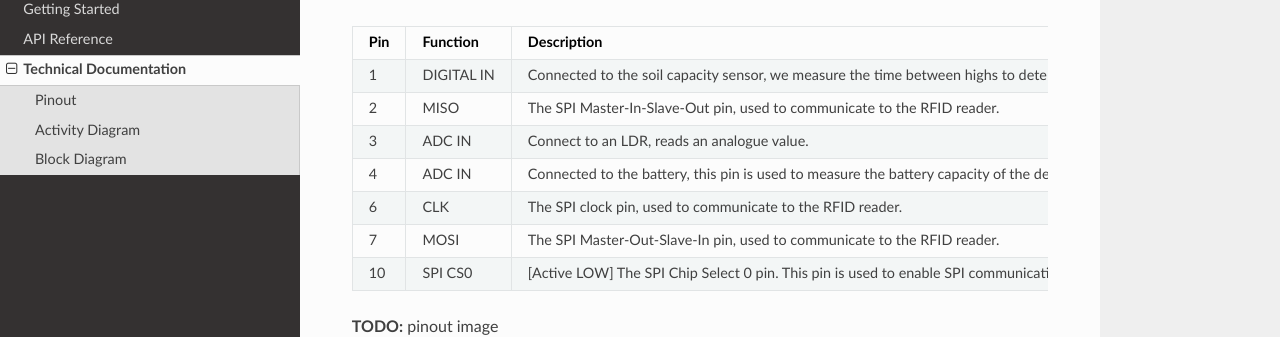
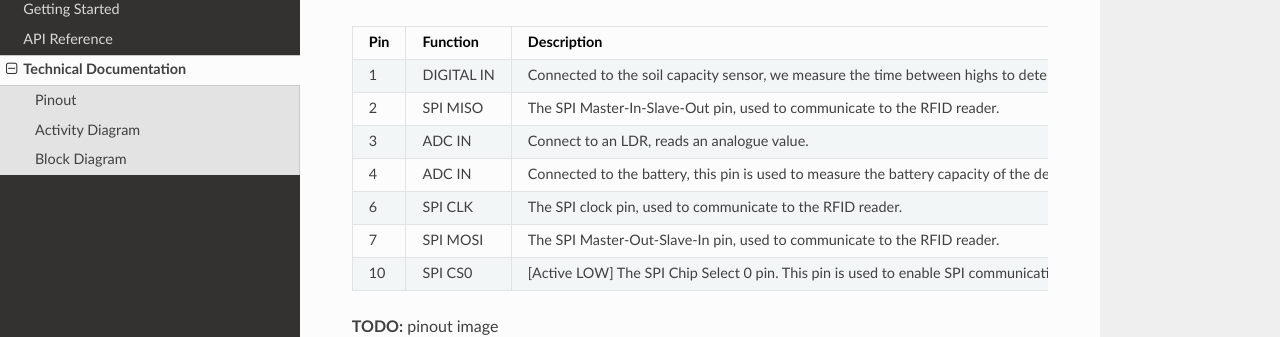
Before and after one commit to GaiaByTeamLime/firmware-v2, a Sphinx documentation site: the page built from docs/technical_documentation/index.rst, in a window 1280 px wide and 900 px high. Shown: the part 334-671 px from the top of the window. Built offline with Sphinx 7.4.7 and the Read the Docs theme 2.0.0, drawn with Linux system fonts in a browser that asks for light colours; formulas are drawn with MathJax 3.

Commit message:
Add 'SPI' to SPI pins function text

```diff
--- a/docs/technical_documentation/index.rst
+++ b/docs/technical_documentation/index.rst
@@ -15,15 +15,15 @@ Pin Function   Description
 === ========== ===========
 1   DIGITAL IN |pin01|
 --- ---------- -----------
-2   MISO       |pin02|
+2   SPI MISO   |pin02|
 --- ---------- -----------
 3   ADC IN     |pin03|
 --- ---------- -----------
 4   ADC IN     |pin04|
 --- ---------- -----------
-6   CLK        |pin06|
+6   SPI CLK    |pin06|
 --- ---------- -----------
-7   MOSI       |pin07|
+7   SPI MOSI   |pin07|
 --- ---------- -----------
 10  SPI CS0    |pin10|
 === ========== ===========
```
